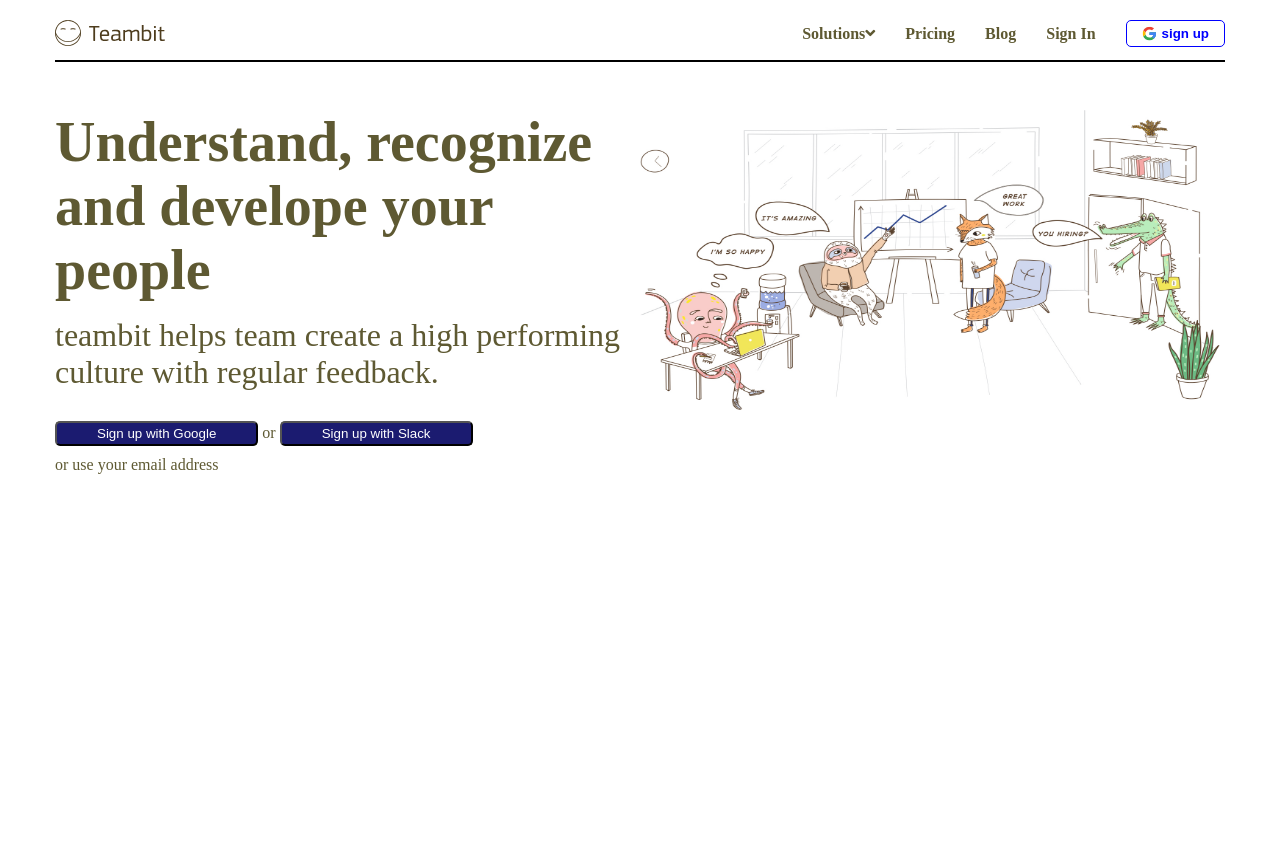
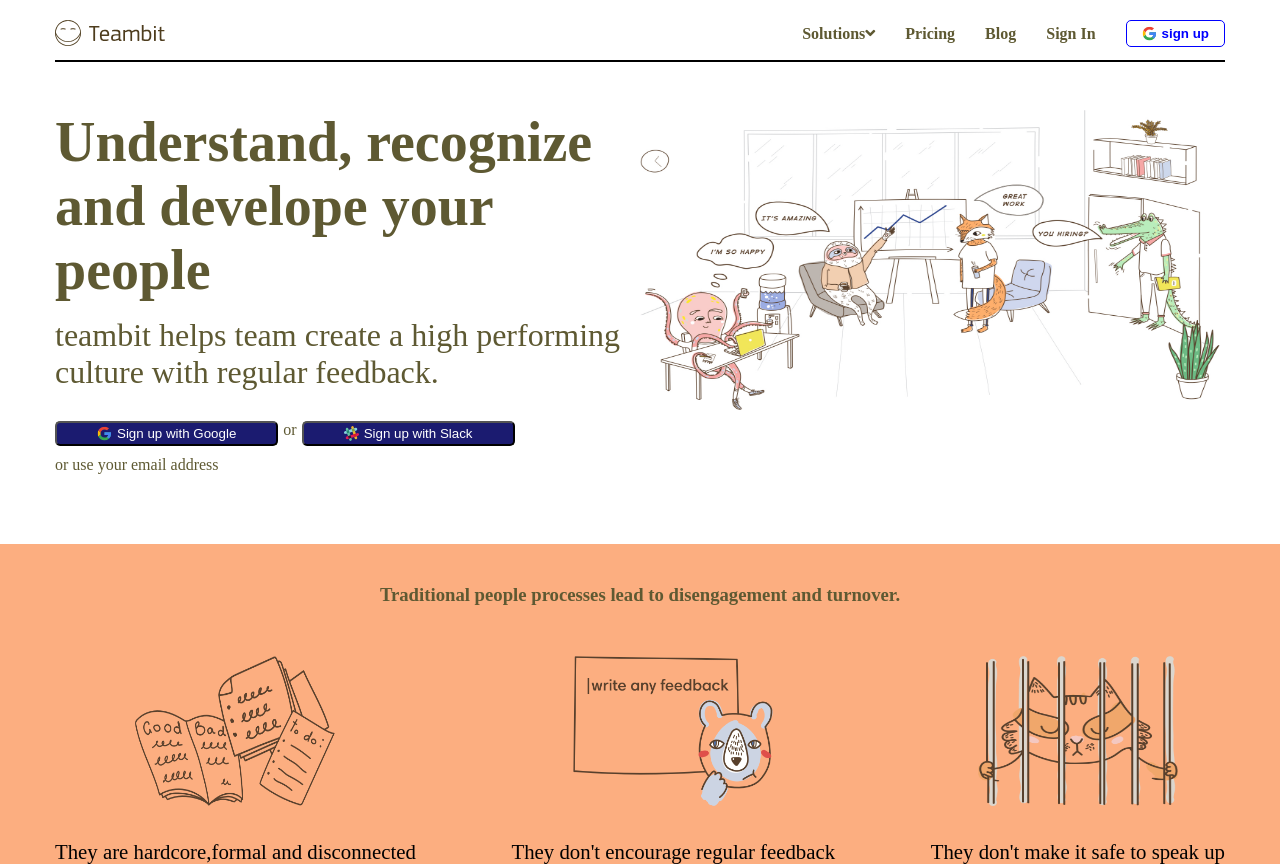
Before and after one commit to marzucoalessandro/node-sass-teambit, a website: page index.html in a window 1280 px wide. Before the commit the page ends 800 px from the top, so only its background shows below. Drawn offline with Linux system fonts and the light colour scheme.

Commit message:
section 1 del main

```diff
--- a/index.html
+++ b/index.html
@@ -31,18 +31,41 @@
         <div class="col-lg-6">
           <h1>Understand, recognize and develope your people</h1>
           <p>teambit helps team create a high performing culture with regular feedback.</p>
-          <div>
-            <button>Sign up with Google</button>
+          <div class="flex">
+            <button class="relative"><img src="./img/google-logo.svg" alt="">Sign up with Google</button>
             <span>or</span>
-            <button>Sign up with Slack</button>
-            <p class="email">or use your email address</p>
+            <button class="relative"><img src="./img/slack-logo.svg" alt="">Sign up with Slack</button>
           </div>
+          <p class="email">or use your email address</p>
         </div>
         <div class="col-lg-6"></div>
         <img class="jumbotron" src="./img/illustration-main.jpg" alt="">
       </div>
     </div>
   </header>
+  <main>
+    <section class="one">
+      <div class="container">
+        <h3>Traditional people processes lead to disengagement and turnover.</h3>
+        <div class="row">
+          <div class="col-lg-12 flex justify">
+            <div class="card_1">
+              <img src="./img/hardcore.png" alt="">
+              <p>They are hardcore,formal and disconnected</p>
+            </div>
+            <div class="card_1">
+              <img src="./img/nofeedback.png" alt="">
+              <p>They don't encourage regular feedback</p>
+            </div>
+            <div class="card_1">
+              <img src="./img/notsafe.png" alt="">
+              <p>They don't make it safe to speak up</p>
+            </div>
+          </div>
+        </div>
+      </div>
+    </section>
+  </main>
   <script src="./dist/js/app.js" charset="utf-8"></script>
 </body>
 </html>
--- a/src/app.scss
+++ b/src/app.scss
@@ -2,6 +2,7 @@
 @import "./partials/_common.scss";
 @import "./partials/_navbar.scss";
 @import "./partials/_header.scss";
+@import "./partials/_section_1.scss";
 body{
   max-width: 1400px;
   margin: 0 auto;
@@ -19,3 +20,6 @@ body{
 .pad-bot-10{
   padding-bottom: 10px;
 }
+.justify{
+  justify-content: space-between;
+}
--- a/src/partials/_common.scss
+++ b/src/partials/_common.scss
@@ -1,5 +1,6 @@
 $brown: #5e5932;
 $deep_blue: #1b1b70;
+$pink: #fcae80;
 
 .relative{
   display: flex;
--- a/src/partials/_header.scss
+++ b/src/partials/_header.scss
@@ -23,4 +23,11 @@ header{
     font-size: 1rem;
     margin-top: 10px;
   }
+  img{
+    height: 15px;
+    margin-right: 3px;
+  }
+  span{
+    margin: 0 5px;
+  }
 }
--- /dev/null
+++ b/src/partials/_section_1.scss
@@ -0,0 +1,20 @@
+.one{
+  background-color: $pink;
+  h3{
+    text-align: center;
+    padding-top: 40px;
+    padding-bottom: 50px;
+    color: $brown;
+  }
+  .card_1{
+    text-align: center;
+  }
+  .card_1 img{
+    width: 200px;
+    height: 150px;
+    margin-bottom: 30px;
+  }
+  p{
+    font-size: 1.3rem;
+  }
+}
```
Also changed, not shown: dist/css/app.css, img/hardcore.png (added), img/nofeedback.png (added), img/notsafe.png (added), img/slack-logo.svg (added).
